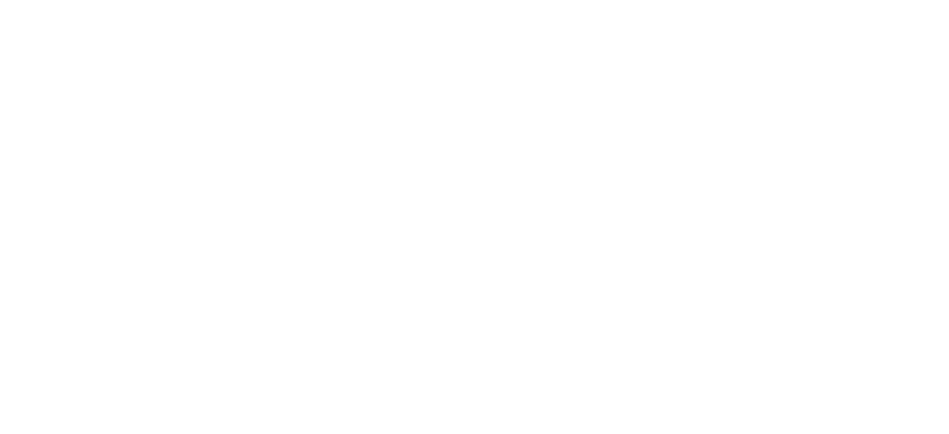
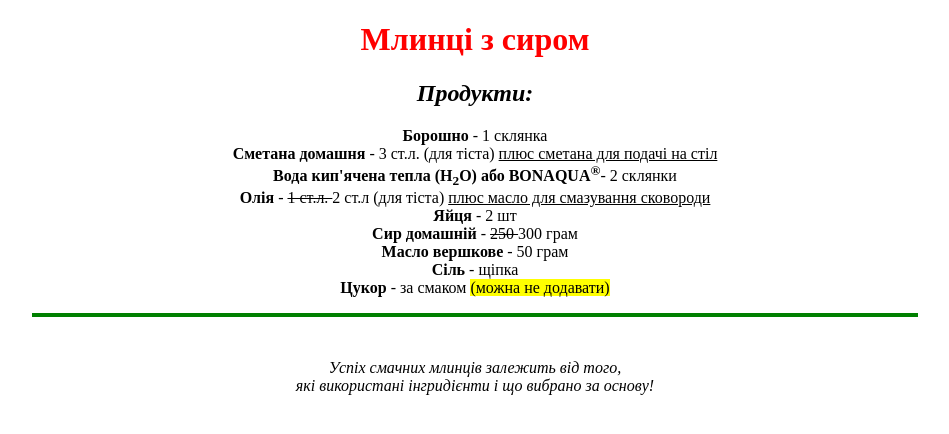
Before and after one commit to ShynkarenkoDamian/web-technologies, a website: page lab-02/src/task1.html in a window 1280 px wide. Shown: the whole page, without its empty margins (165-1114 px from the left). Drawn offline with Linux system fonts and the light colour scheme.

Commit message:
completed task 1

```diff
--- a/lab-02/src/task1.html
+++ b/lab-02/src/task1.html
@@ -5,6 +5,22 @@
     <title>Title</title>
 </head>
 <body>
-
+<h1 align = center><font color = red>Млинці з сиром</font></h1>
+<h2 align = center><i>Продукти:</i></h2>
+<p align="center">
+    <strong>Борошно</strong> - 1 склянка<br>
+    <strong>Сметана домашня</strong> - 3 ст.л. (для тіста) <ins>плюс сметана для подачі на стіл</ins><br>
+    <strong>Вода кип'ячена тепла (H<sub>2</sub>O) або BONAQUA<sup>®</sup></strong>- 2 склянки<br>
+    <strong>Олія</strong> - <del>1 ст.л. </del>2 ст.л (для тіста) <ins>плюс масло для смазування сковороди</ins><br>
+    <strong>Яйця</strong> - 2 шт<br>
+    <strong>Сир домашній</strong> - <del>250 </del>300 грам<br>
+    <strong>Масло вершкове</strong> - 50 грам<br>
+    <strong>Сіль</strong> - щіпка<br>
+    <strong>Цукор</strong> - за смаком <mark>(можна не додавати)</mark><br>
+</p>
+    <hr color="green"; align="center"; size="4"; width="70%"><br>
+    <p align="center">
+        <i>Успіх смачних млинців залежить від того,<br> які використані інгридієнти і що вибрано за основу!</i>
+    </p>
 </body>
 </html>
```
Also changed, not shown: 1 other file.
